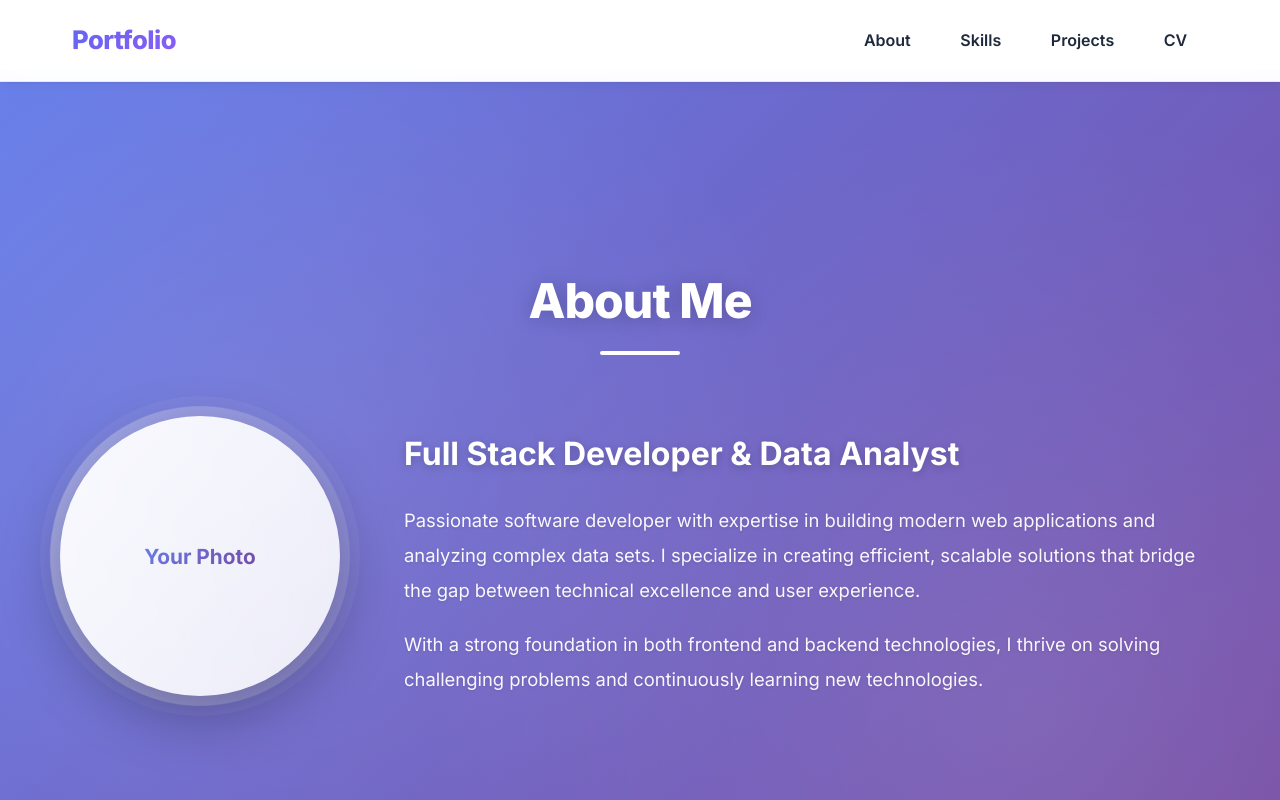
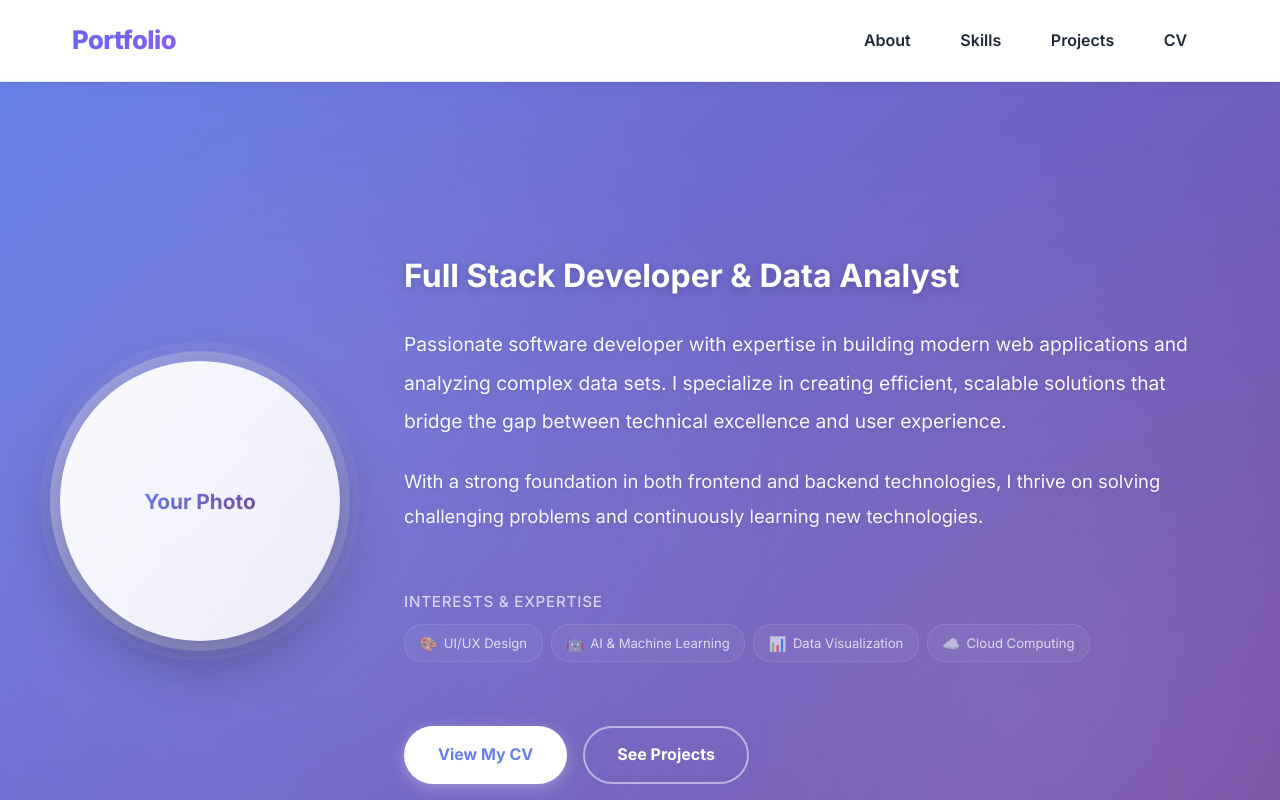
Before and after one commit to leonberkemeier/Website2.1, a React (Vite) app in the folder personal-website/: page / in a window 1280 px wide. Shown: the top 800 px of the page. Built offline with nearby package versions, Linux system fonts and the light colour scheme.

Commit message:
updated the About me section

```diff
--- a/personal-website/src/components/AboutMe.css
+++ b/personal-website/src/components/AboutMe.css
@@ -44,6 +44,7 @@
 .photo-container {
   flex-shrink: 0;
   animation: slideInLeft 0.8s ease-out 0.5s both;
+  position: relative;
 }
 
 .photo-placeholder {
@@ -116,6 +117,103 @@
   font-weight: 400;
 }
 
+.intro-text {
+  font-size: 1.2rem !important;
+  line-height: 2 !important;
+  margin-bottom: 1.5rem !important;
+}
+
+.interests-section {
+  margin: 3.5rem 0 1rem 0;
+}
+
+.interests-section h4 {
+  color: rgba(255, 255, 255, 0.7);
+  font-size: 0.95rem;
+  margin-bottom: 0.6rem;
+  font-weight: 500;
+  text-transform: uppercase;
+  letter-spacing: 0.05em;
+}
+
+.interests-list {
+  display: flex;
+  flex-wrap: wrap;
+  gap: 0.5rem;
+}
+
+.interest-item {
+  display: inline-flex;
+  align-items: center;
+  gap: 0.4rem;
+  background: rgba(255, 255, 255, 0.05);
+  backdrop-filter: blur(5px);
+  padding: 0.4rem 0.9rem;
+  border-radius: 18px;
+  border: 1px solid rgba(255, 255, 255, 0.1);
+  color: rgba(255, 255, 255, 0.75);
+  font-size: 0.82rem;
+  font-weight: 400;
+  transition: all 0.3s ease;
+  cursor: default;
+}
+
+.interest-item:hover {
+  background: rgba(255, 255, 255, 0.08);
+  transform: translateY(-1px);
+  box-shadow: 0 1px 4px rgba(0, 0, 0, 0.08);
+}
+
+.interest-icon {
+  font-size: 0.9rem;
+  opacity: 0.8;
+}
+
+.cta-buttons {
+  display: flex;
+  gap: 1rem;
+  margin-top: 4rem;
+  flex-wrap: wrap;
+}
+
+.btn-primary,
+.btn-secondary {
+  padding: 0.9rem 2rem;
+  border-radius: 30px;
+  font-weight: 700;
+  font-size: 1rem;
+  text-decoration: none;
+  transition: all 0.3s cubic-bezier(0.4, 0, 0.2, 1);
+  display: inline-block;
+  border: 2px solid transparent;
+}
+
+.btn-primary {
+  background: white;
+  color: #667eea;
+  box-shadow: 0 4px 15px rgba(255, 255, 255, 0.3);
+}
+
+.btn-primary:hover {
+  background: rgba(255, 255, 255, 0.95);
+  transform: translateY(-3px);
+  box-shadow: 0 8px 25px rgba(255, 255, 255, 0.4);
+}
+
+.btn-secondary {
+  background: transparent;
+  color: white;
+  border-color: rgba(255, 255, 255, 0.5);
+  backdrop-filter: blur(10px);
+}
+
+.btn-secondary:hover {
+  background: rgba(255, 255, 255, 0.1);
+  border-color: white;
+  transform: translateY(-3px);
+  box-shadow: 0 4px 15px rgba(255, 255, 255, 0.2);
+}
+
 @media (max-width: 768px) {
   .about-content {
     flex-direction: column;
@@ -135,4 +233,19 @@
   .bio p {
     font-size: 1.05rem;
   }
+
+  .interests-list {
+    justify-content: center;
+  }
+
+  .cta-buttons {
+    justify-content: center;
+  }
+
+  .btn-primary,
+  .btn-secondary {
+    flex: 1;
+    min-width: 140px;
+    text-align: center;
+  }
 }
--- a/personal-website/src/components/AboutMe.jsx
+++ b/personal-website/src/components/AboutMe.jsx
@@ -1,10 +1,16 @@
 import './AboutMe.css'
 
 function AboutMe() {
+  const interests = [
+    { icon: '🎨', text: 'UI/UX Design' },
+    { icon: '🤖', text: 'AI & Machine Learning' },
+    { icon: '📊', text: 'Data Visualization' },
+    { icon: '☁️', text: 'Cloud Computing' }
+  ]
+
   return (
     <section id="about" className="about-section">
       <div className="container">
-        <h2>About Me</h2>
         <div className="about-content">
           <div className="photo-container">
             <div className="photo-placeholder">
@@ -13,7 +19,7 @@ function AboutMe() {
           </div>
           <div className="bio">
             <h3>Full Stack Developer & Data Analyst</h3>
-            <p>
+            <p className="intro-text">
               Passionate software developer with expertise in building modern web applications
               and analyzing complex data sets. I specialize in creating efficient, scalable
               solutions that bridge the gap between technical excellence and user experience.
@@ -22,6 +28,23 @@ function AboutMe() {
               With a strong foundation in both frontend and backend technologies, I thrive
               on solving challenging problems and continuously learning new technologies.
             </p>
+
+            <div className="interests-section">
+              <h4>Interests & Expertise</h4>
+              <div className="interests-list">
+                {interests.map((interest, index) => (
+                  <div key={index} className="interest-item">
+                    <span className="interest-icon">{interest.icon}</span>
+                    <span>{interest.text}</span>
+                  </div>
+                ))}
+              </div>
+            </div>
+
+            <div className="cta-buttons">
+              <a href="#cv" className="btn-primary">View My CV</a>
+              <a href="#projects" className="btn-secondary">See Projects</a>
+            </div>
           </div>
         </div>
       </div>
```
